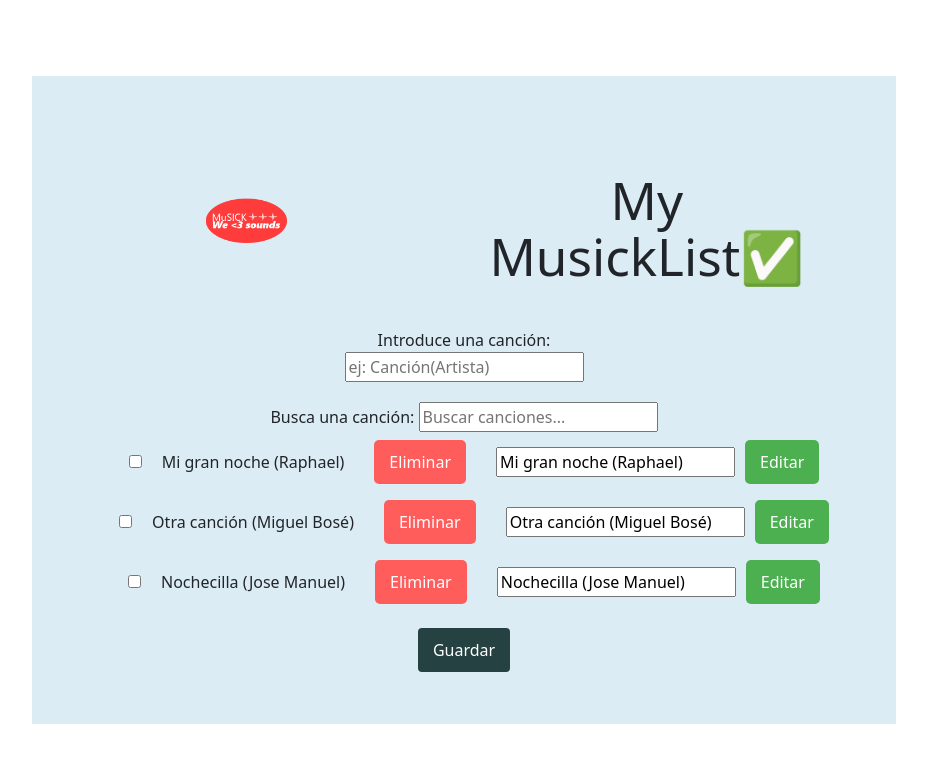
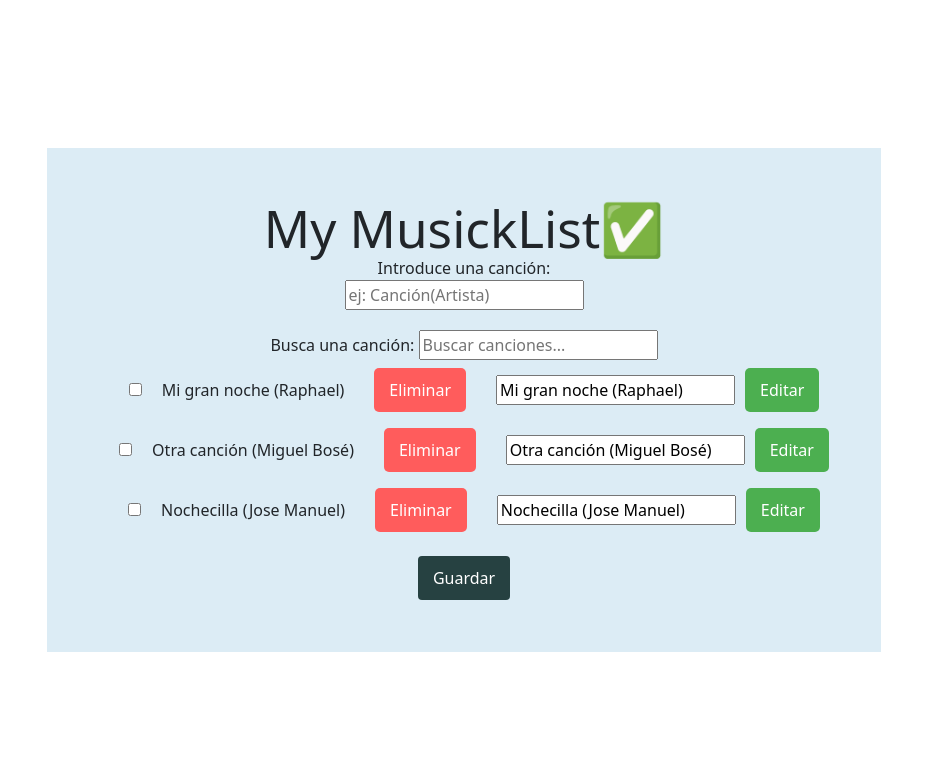
Before and after one commit to Pedrosero/DWEC-LIST, a React (Vite) app: page / in a window 1280 px wide. Shown: the top 762 px of the page, without its empty margins (176-1103 px from the left). Built offline with nearby package versions, Linux system fonts and the light colour scheme.

Commit message:
Probando readme

```diff
--- a/src/App.tsx
+++ b/src/App.tsx
@@ -90,7 +90,6 @@ export function App() {
     <>
     <div className='app-container'>
       <div className="header-container">
-        <img src="src/assets/loguillo.png" alt="Logo" className="loguillo" />
         <article>
           <h1>My MusickList✅</h1>
         </article>
```
Also changed, not shown: image.png (added), 1 other file (tests, documents, lock files or other folders).
